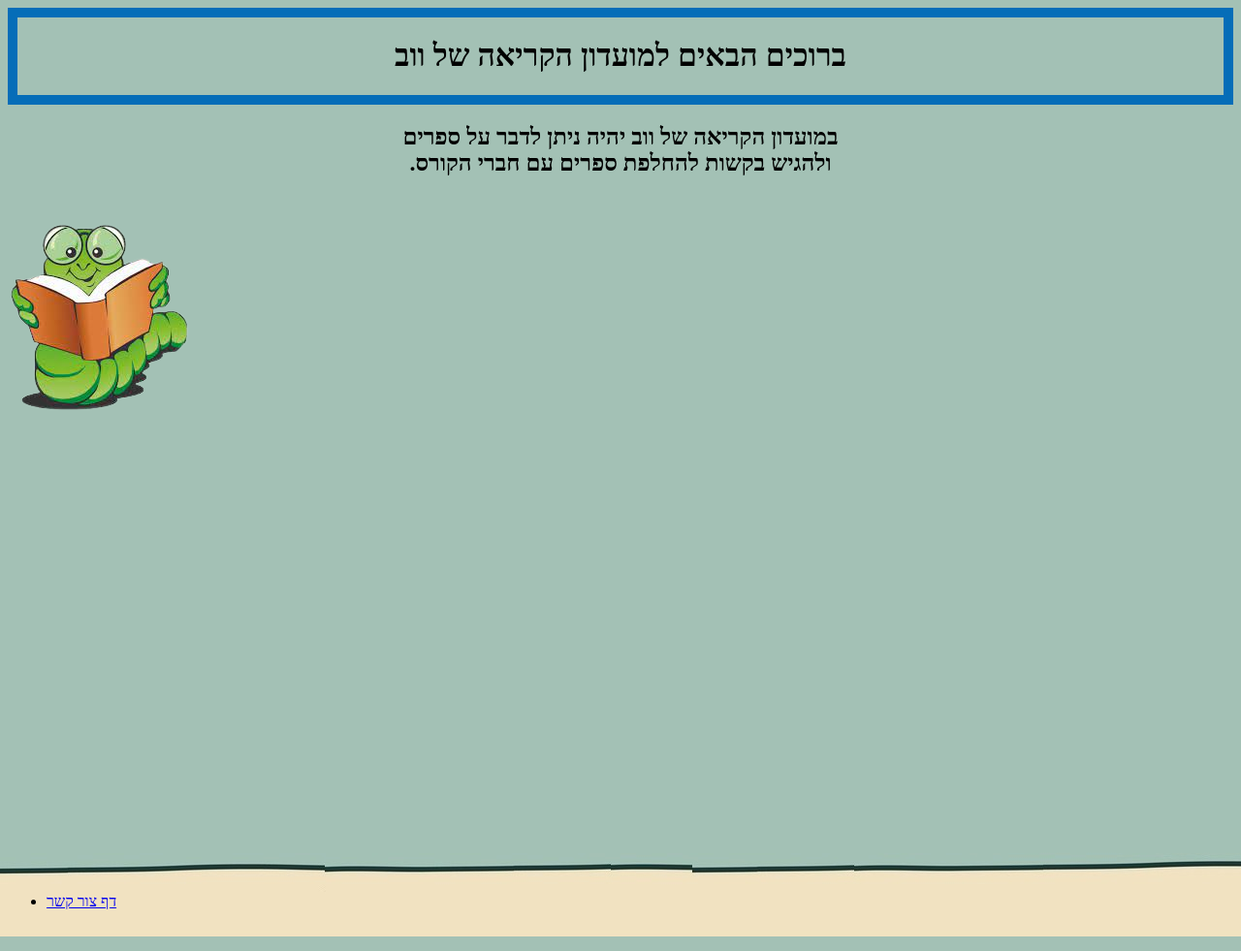
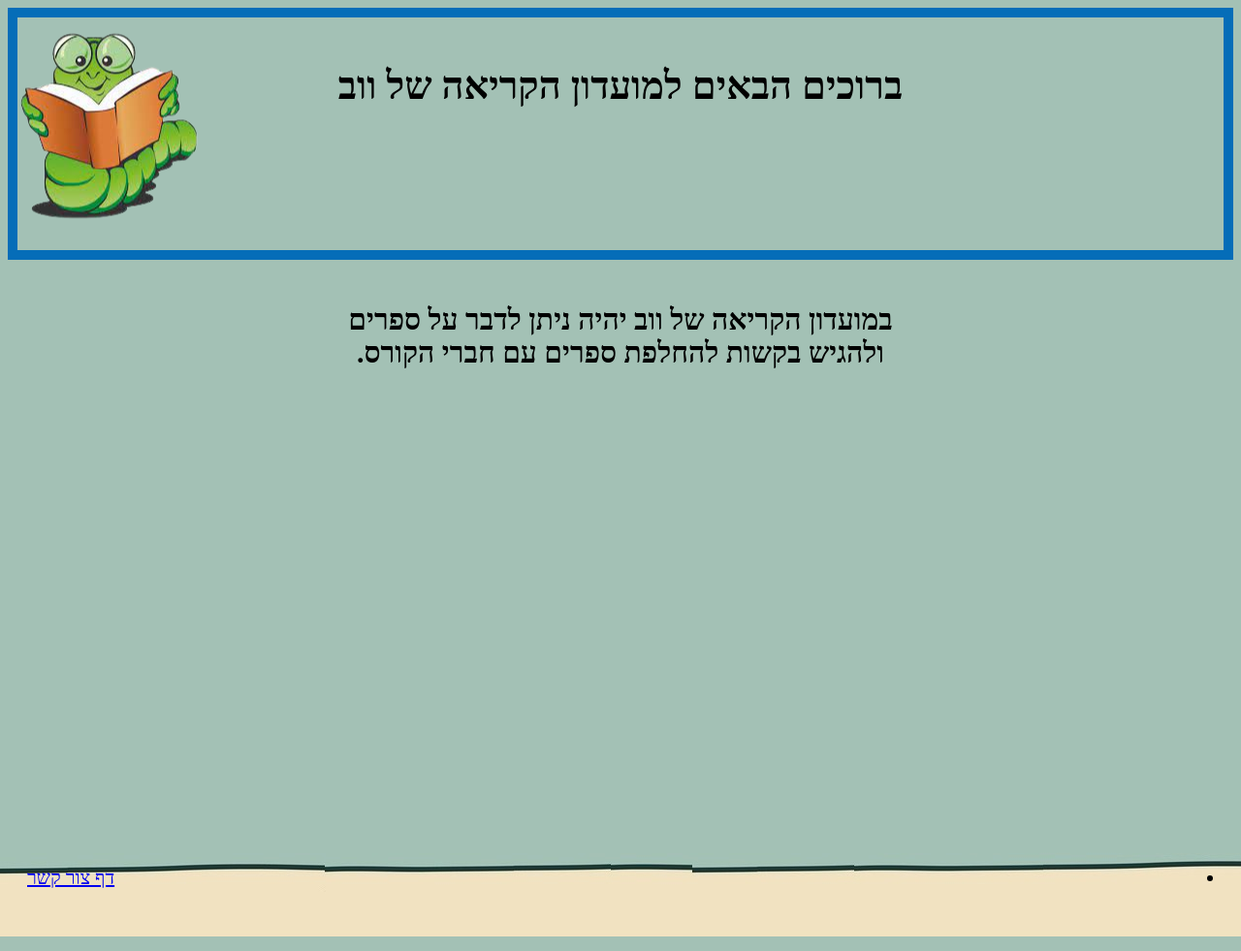
Before and after one commit to yovelga/yovel-gani, a Python web app: template templates/MyFirstHw.html in a window 1280 px wide. Shown: the whole page at 97% size. Run offline with Jinja, Linux system fonts and the light colour scheme; the template is opened without the code that fills it, so the values that code supplies are empty.

Commit message:
last but not lost

```diff
--- a/templates/MyFirstHw.html
+++ b/templates/MyFirstHw.html
@@ -1,5 +1,5 @@
 <!DOCTYPE html>
-<html lang="en">
+<html dir="rtl">
 <head>
     <meta charset="UTF-8">
     <meta http-equiv="X-UA-Compatible" content="IE=edge">
@@ -8,32 +8,46 @@
 </head>
     <style>
   body{
+
         background-image: url("..//static/background.jpg");
     }
+    #pic{
 
+
+    }
     #title {
+
+           background-image:url("../static/Book-removebg-preview.PNG")  ;
+           background-repeat: no-repeat;
+           background-position: left;
+
+           height: 200px;
            border:10px solid rgb(5, 109, 184);
            text-align: center ;
-        color: rgb(0, 0, 0)
+           color: rgb(0, 0, 0);
+           font-size: 20px;
+           padding: 20px;
 
     }
     #text{
+
             text-align: center ;
-        color: rgb(0, 0, 0)
+            color: rgb(0, 0, 0);
+            font-size: 20px;
+            padding: 20px;
+
+    }
+    #link{
+        text-align: left;
+        font-size: 20px;
+        padding: 20px;
     }
 
 
+    </style>
+<div id ="title" ><h1>ברוכים הבאים למועדון הקריאה של ווב  </h1></div>
+<div id="text"><h2> במועדון הקריאה של ווב יהיה ניתן לדבר על ספרים <br> ולהגיש בקשות להחלפת ספרים עם חברי הקורס.</h2> </div>
 
-
-
-
-
-    </style>
-
-
-<div id ="title"><h1>ברוכים הבאים למועדון הקריאה של ווב  </h1></div>
-<div id="text"><h2> במועדון הקריאה של ווב יהיה ניתן לדבר על ספרים <br> .ולהגיש בקשות להחלפת ספרים עם חברי הקורס</h2> </div>
-<div id="pic"><img src="../static/Book-removebg-preview.PNG"></div>
 
 
 
@@ -45,6 +59,7 @@
         <br>
         <br>
         <br>
+
         <br>
         <br>
         <br>
@@ -54,6 +69,7 @@
         <br>
         <br>
         <br>
+
         <br>
         <br>
         <br>
@@ -68,7 +84,7 @@
 
 <nav>
           <ul>
-              <li><a href="Contact.html">דף צור קשר</a></li>
+              <li id="link"><a href="Contact.html">דף צור קשר</a></li>
           </ul>
         </nav>
 </div>
```
Also changed, not shown: templates/Contact.html (+8 -3 lines). Lines whose indentation alone changed are shown as unchanged.
